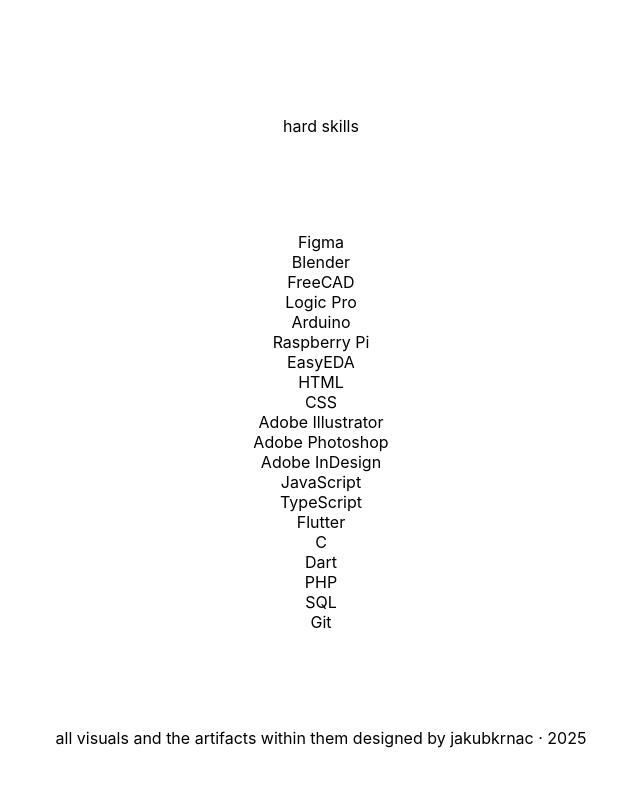
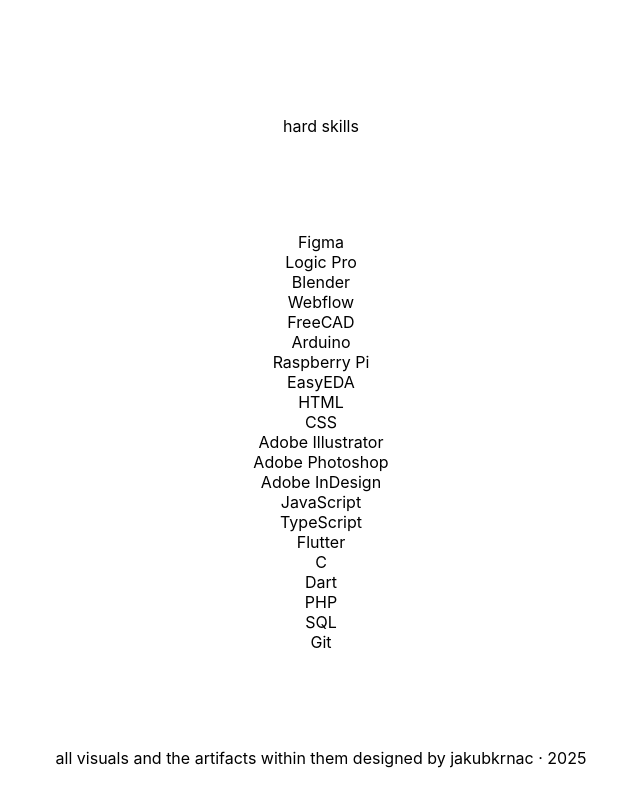
Before and after one commit to jakubkrnac/public, a plain HTML site: page index.html in a window 1280 px wide. Shown: the part 4608-5408 px from the top of the page, without its empty margins (319-959 px from the left). Drawn offline with Linux system fonts and the light colour scheme.

Commit message:
Add Webflow to skills

```diff
--- a/index.html
+++ b/index.html
@@ -124,25 +124,26 @@
     </div>
     <div class='section'>
         <span class='languages' id='l1'>Figma</span>
-        <span class='languages' id='l2'>Blender</span>
-        <span class='languages' id='l3'>FreeCAD</span>
-        <span class='languages' id='l4'>Logic Pro</span>
-        <span class='languages' id='l5'>Arduino</span>
-        <span class='languages' id='l6'>Raspberry Pi</span>
-        <span class='languages' id='l7'>EasyEDA</span>
-        <span class='languages' id='l8'>HTML</span>
-        <span class='languages' id='l9'>CSS</span>
-        <span class='languages' id='l10'>Adobe Illustrator</span>
-        <span class='languages' id='l11'>Adobe Photoshop</span>
-        <span class='languages' id='l12'>Adobe InDesign</span>
-        <span class='languages' id='l13'>JavaScript</span>
-        <span class='languages' id='l14'>TypeScript</span>
-        <span class='languages' id='l15'>Flutter</span>
-        <span class='languages' id='l16'>C</span>
-        <span class='languages' id='l17'>Dart</span>
-        <span class='languages' id='l18'>PHP</span>
-        <span class='languages' id='l19'>SQL</span>
-        <span class='languages' id='l20'>Git</span>
+        <span class='languages' id='l2'>Logic Pro</span>
+        <span class='languages' id='l3'>Blender</span>
+        <span class='languages' id='l4'>Webflow</span>
+        <span class='languages' id='l5'>FreeCAD</span>
+        <span class='languages' id='l6'>Arduino</span>
+        <span class='languages' id='l7'>Raspberry Pi</span>
+        <span class='languages' id='l8'>EasyEDA</span>
+        <span class='languages' id='l9'>HTML</span>
+        <span class='languages' id='l10'>CSS</span>
+        <span class='languages' id='l11'>Adobe Illustrator</span>
+        <span class='languages' id='l12'>Adobe Photoshop</span>
+        <span class='languages' id='l13'>Adobe InDesign</span>
+        <span class='languages' id='l14'>JavaScript</span>
+        <span class='languages' id='l15'>TypeScript</span>
+        <span class='languages' id='l16'>Flutter</span>
+        <span class='languages' id='l17'>C</span>
+        <span class='languages' id='l18'>Dart</span>
+        <span class='languages' id='l19'>PHP</span>
+        <span class='languages' id='l20'>SQL</span>
+        <span class='languages' id='l21'>Git</span>
     </div>
     <div class='footer'>
         <span>all visuals and the artifacts within them designed by jakubkrnac · 2025</span>
```
